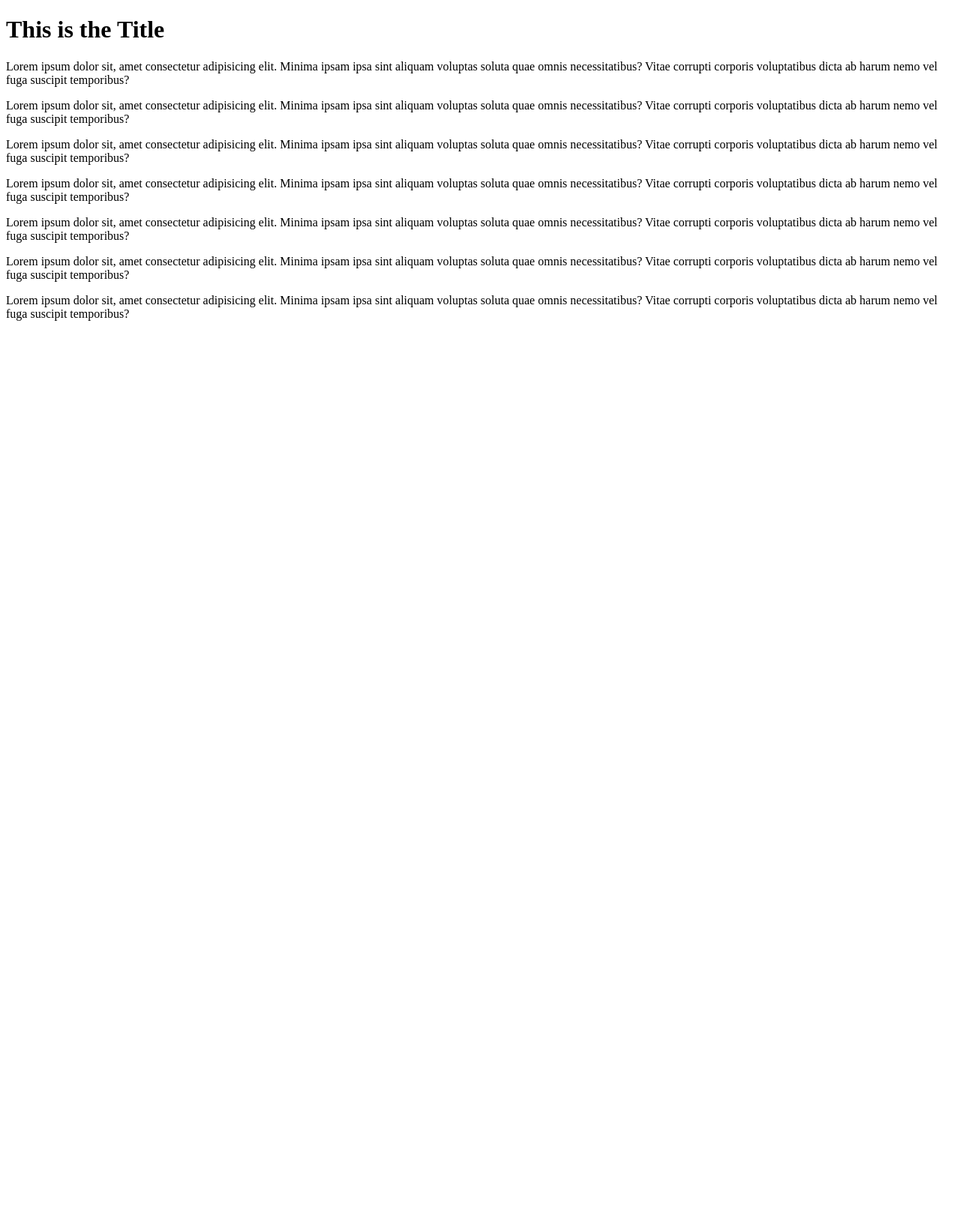
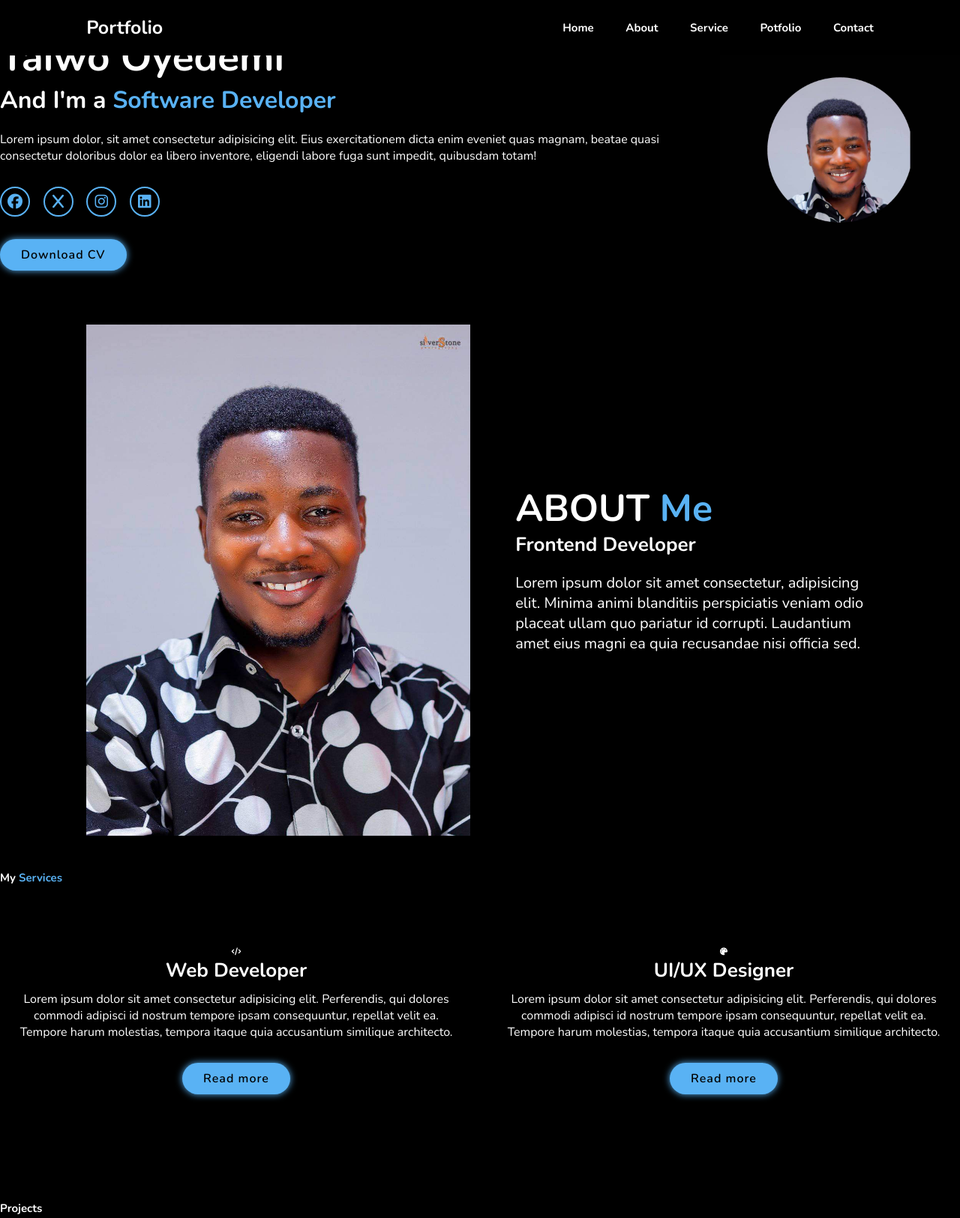
Before and after one commit to Tdiamond001/Sail, a plain HTML site: page index.html in a window 1280 px wide. Shown: the top 1625 px of the page at 75% size. Before the commit the page ends 800 px from the top, so only its background shows below. Drawn offline with nearby package versions, Linux system fonts and the light colour scheme.

Commit message:
Sail project- Potfolio

```diff
--- /dev/null
+++ b/index.css
@@ -0,0 +1,272 @@
+
+@import url('https://fonts.googleapis.com/css2?family=Nunito:ital,wght@0,200..1000;1,200..1000&display=swap');
+
+*{
+    margin: 0;
+    padding: 0;
+    box-sizing: border-box;
+    text-decoration: none;
+    outline: none;
+    border: none;
+    outline: none;
+    scroll-behavior: smooth;
+    font-family: "Nunito", sans-serif;
+}
+
+:root {
+    --bg-colour: rgb(0, 0, 0);
+    --snd-bg-color:rgb(0, 0, 0);
+    --text-colour: white;
+    --main-color:#59B2f4;
+}
+
+html{
+    font-size: 62.5%;
+    overflow-x: hidden;
+}
+
+body{
+    background: #000;
+    color: white;
+}
+
+section{
+    min-height: 100vh;
+    padding:100rem 9% 2rem;
+}
+
+.header{
+    position: fixed;
+    left: 0;
+    top: 0;
+    width: 100%;
+    padding: 2rem 9%;
+    background: var(--bg-colour);
+    display: flex;
+    justify-content: space-between;
+    align-items: center;
+    z-index: 100;
+}
+
+.logo{
+    font-size: 2.5rem;
+    color: var(--text-colour);
+    font-weight: 700;
+    cursor: default;
+}
+
+.navbar a {
+    font-size: 1.5rem;
+    color: var(--text-colour);
+    margin-left: 4rem;
+    font-weight: 700;
+}
+
+.navbar a:hover{
+    color: var(--text-colour);
+}
+
+.navbar a:active{
+    color: var(--text-colour);
+}
+
+#menu-icon{
+    font-size: 3.6rem;
+    color: var(--text-colour);
+    display: none;
+}
+
+.home{
+    display: flex;
+    justify-content: center;
+    align-items: center;
+}
+
+.home-content h3{
+    font-size: 3.2rem;
+    font-weight: 700;
+}
+
+.home-content h3:nth-of-type(2){
+margin-bottom: 2rem;
+}
+
+span{
+    color: var(--main-color);
+}
+
+.home p{
+    font-size: 1.6rem;
+}
+
+.home-content h1{
+    font-size: 5.3em;
+    font-weight: 700;
+    line-height: 1.3;
+}
+
+.home-img img {
+    width: 25vw;
+    animation: floatImage 4s ease-in-out infinite;
+    display: block;
+    margin: 0;
+}
+
+@keyframes floatImage {
+    0% {
+        transform: translateY(0);
+    }
+    50% {
+        transform: translateY(4rem);
+    }
+    100%{
+        transform: translateY(0);
+    }
+}
+
+.social-media a{
+    display: inline-flex;
+    justify-content: center;
+    align-items: center;
+    width: 4rem;
+    height:4rem ;
+    background: transparent;
+    border: .2rem solid var(--main-color);
+    border-radius: 50%;
+    font-size: 2rem;
+    color: var(--main-color);
+    margin: 3rem 1.5rem 3rem 0;
+    transition: .5s ease ;
+}
+
+.social-media a:hover{
+    background: var(--main-color);
+    color: var(--snd-bg-color);
+    box-shadow: 0 0 1rem var(--main-color);
+}
+
+.btn{
+    display: inline-block;
+    padding: 1rem 2.8rem;
+    background: var(--main-color);
+    border-radius: 4rem;
+    box-shadow: 0 0 1rem var(--main-color);
+    font-size: 1.6rem;
+    color: var(--bg-colour);
+    letter-spacing: .1rem;
+    font-weight: 600;
+    transition: .5s ease;
+}
+
+.btn:hover{
+    box-shadow: none;
+}
+
+section {
+    min-height: 100vh;
+    padding: 5rem 9% 2rem;
+}
+
+.about{
+    display: flex;
+    justify-content: center;
+    align-items: center;
+    gap: 2rem;
+    background: var(--snd-bg-color);
+}
+
+.about-img img{
+    width: 40vw;
+}
+
+.about-content .heading{
+
+    font-size: 5rem;
+}
+
+.about-content{
+    margin-left: 40px;
+
+}
+
+.about-content h2{
+    text-align: left;
+    line-height: 1.2;
+}
+
+.about-content h3{
+    font-size: 2.6rem;
+}
+
+.about-content p{
+    font-size: 2rem;
+    margin: 2rem 0 3rem;
+}
+
+.service h2{
+    margin-bottom: 5rem;
+}
+
+.service-container{
+    display: flex;
+    justify-content: center;
+    align-items: center;
+    flex-wrap: wrap;
+    gap: 2rem;
+}
+
+.service-container .service-box{
+    flex: 1 1 30rem;
+    background: var(--snd-bg-color);
+    padding: 3rem 2rem 4rem;
+    text-align: center;
+    border-radius: 2rem;
+    border: .2rem solid var(--bg-colour);
+    transition: .5s ease;
+}
+
+.service-container .service-box:hover{
+    border-color: var(--main-color);
+    transform: scale(1.02s);
+}
+
+.service-box i{
+    font-size: 2.6;
+}
+
+
+.service-box h3{
+    font-size: 2.6rem;
+}
+
+.service-box p{
+    font-size: 1.6rem;
+    margin: 1rem 0 3rem;
+}
+
+.service-container{
+    padding: 0 0 10rem;
+    justify-content: space-between;
+}
+
+.portfolio {
+    background: var(--snd-bg-color);
+}
+
+.portfolio h2{
+    margin-bottom: 4rem;
+}
+.portfolio-container{
+    display: grid;
+    grid-template-columns: repeat(3, 1fr);
+    align-items: center;
+    gap: 2.5rem;
+}
+
+.portfolio-container .portfolio-box{
+    position: relative;
+    border-radius: 2rem;
+    box-shadow: 0 0 1rem var(--bg-colour);
+    overflow: scroll;
+    scrollbar-width: none;
+}
--- a/index.html
+++ b/index.html
@@ -3,18 +3,137 @@
 <head>
     <meta charset="UTF-8">
     <meta name="viewport" content="width=device-width, initial-scale=1.0">
+    <link rel="stylesheet" href="index.css">
     <title>Document</title>
+    <link rel="stylesheet" href="https://cdnjs.cloudflare.com/ajax/libs/font-awesome/6.6.0/css/all.min.css" integrity="sha512-Kc323vGBEqzTmouAECnVceyQqyqdsSiqLQISBL29aUW4U/M7pSPA/gEUZQqv1cwx4OnYxTxve5UMg5GT6L4JJg==" crossorigin="anonymous" referrerpolicy="no-referrer" />
+    <link rel="preconnect" href="https://fonts.googleapis.com">
+<link rel="preconnect" href="https://fonts.gstatic.com" crossorigin>
+<link href="https://fonts.googleapis.com/css2?family=Nunito:ital,wght@0,200..1000;1,200..1000&display=swap" rel="stylesheet">
 </head>
 <body>
-    <div>
-        <h1>This is the Title</h1>
-        <p>Lorem ipsum dolor sit, amet consectetur adipisicing elit. Minima ipsam ipsa sint aliquam voluptas soluta quae omnis necessitatibus? Vitae corrupti corporis voluptatibus dicta ab harum nemo vel fuga suscipit temporibus?</p>
-        <p>Lorem ipsum dolor sit, amet consectetur adipisicing elit. Minima ipsam ipsa sint aliquam voluptas soluta quae omnis necessitatibus? Vitae corrupti corporis voluptatibus dicta ab harum nemo vel fuga suscipit temporibus?</p>
-        <p>Lorem ipsum dolor sit, amet consectetur adipisicing elit. Minima ipsam ipsa sint aliquam voluptas soluta quae omnis necessitatibus? Vitae corrupti corporis voluptatibus dicta ab harum nemo vel fuga suscipit temporibus?</p>
-        <p>Lorem ipsum dolor sit, amet consectetur adipisicing elit. Minima ipsam ipsa sint aliquam voluptas soluta quae omnis necessitatibus? Vitae corrupti corporis voluptatibus dicta ab harum nemo vel fuga suscipit temporibus?</p>
-        <p>Lorem ipsum dolor sit, amet consectetur adipisicing elit. Minima ipsam ipsa sint aliquam voluptas soluta quae omnis necessitatibus? Vitae corrupti corporis voluptatibus dicta ab harum nemo vel fuga suscipit temporibus?</p>
-        <p>Lorem ipsum dolor sit, amet consectetur adipisicing elit. Minima ipsam ipsa sint aliquam voluptas soluta quae omnis necessitatibus? Vitae corrupti corporis voluptatibus dicta ab harum nemo vel fuga suscipit temporibus?</p>
-        <p>Lorem ipsum dolor sit, amet consectetur adipisicing elit. Minima ipsam ipsa sint aliquam voluptas soluta quae omnis necessitatibus? Vitae corrupti corporis voluptatibus dicta ab harum nemo vel fuga suscipit temporibus?</p>
-    </div>
+
+    <header class="header">
+            <a href="#" class="logo">Portfolio</a>
+
+            <i class="fa-solid fa-bars" id="menu-icon"></i>
+
+        <nav class="navbar">
+            <a href="#home" class="active">Home</a>
+            <a href="#about">About</a>
+            <a href="#service">Service</a>
+            <a href="#portfolio">Potfolio</a>
+            <a href="#Contact">Contact</a>
+        </nav>
+
+
+    </header>
+
+    <selection class="home" id="home">
+        <div class="home-content">
+
+            <h3>Hi,Myself</h3>
+            <h1>Taiwo Oyedemi</h1>
+            <h3>And I'm a <span>Software Developer</span></h3>
+            <p>Lorem ipsum dolor, sit amet consectetur adipisicing elit. Eius exercitationem dicta enim eveniet quas magnam, beatae quasi consectetur doloribus dolor ea libero inventore, eligendi labore fuga sunt impedit, quibusdam totam!</p>
+                <div class="social-media">
+                    <a href="#"><i class="fa-brands fa-facebook"></i></a>
+                    <a href="#"><i class="fa-brands fa-x"></i></a>
+                    <a href="#"><i class="fa-brands fa-instagram"></i></a>
+                    <a href="#"><i class="fa-brands fa-linkedin"></i></a>
+                </div>
+            <a href="#" class="btn"> Download  CV</a>
+        </div>
+
+        <div class="home-img">
+            <img src="img/shortimage of me.jpg" alt="">
+        </div>
+
+    </selection>
+
+    <!-- ABOUT  ME  -->
+     <section class="about" id="about">
+        <div  class="about-img">
+            <img src="img/FB_IMG_1723525851864.jpg" alt="">
+        </div>
+
+        <div class="about-content">
+            <h2 class="heading">ABOUT <span>Me</span></h2>
+            <h3>Frontend Developer</h3>
+            <p>Lorem ipsum dolor sit amet consectetur, adipisicing elit. Minima animi blanditiis perspiciatis veniam odio placeat ullam quo pariatur id corrupti. Laudantium amet eius magni ea quia recusandae nisi officia sed.</p>
+        </div>
+     </section>
+
+     <!-- Service -->
+
+     <selection class="service" id="service">
+        <h2 class="heading">My <span>Services</span></h2>
+
+        <div class="service-container">
+            <div class="service-box">
+                <i class="fa-solid fa-code"></i>
+                <h3>Web Developer</h3>
+                <p>Lorem ipsum dolor sit amet consectetur adipisicing elit. Perferendis, qui dolores commodi adipisci id nostrum tempore ipsam consequuntur, repellat velit ea. Tempore harum molestias, tempora itaque quia accusantium similique architecto.</p>
+                <a href="#" class="btn">Read more</a>
+            </div>
+
+            <div class="service-box">
+                <i class="fa-solid fa-palette"></i>
+                <h3>UI/UX Designer</h3>
+                <p>Lorem ipsum dolor sit amet consectetur adipisicing elit. Perferendis, qui dolores commodi adipisci id nostrum tempore ipsam consequuntur, repellat velit ea. Tempore harum molestias, tempora itaque quia accusantium similique architecto.</p>
+                <a href="#" class="btn">Read more</a>
+            </div>
+        </div>
+     </selection>
+     <selection class="portfolio" id="portfolio">
+
+        <h2 class="heading">Projects</h2>
+
+        <div class="portfolio-container">
+            <div class="portfolio-box">
+                <img src="img/SYSTEMCODE.jpeg" alt="">
+                <h2>Web Design</h2>
+                <p>Lorem ipsum dolor sit amet consectetur adipisicing</p>
+                <i class="fa-solid fa-up-right-from-square"></i>
+            </div>
+
+            <div class="portfolio-box">
+                <img src="img/SYSTEMCODE.jpeg" alt="">
+                <h2>Web Design</h2>
+                <p>Lorem ipsum dolor sit amet consectetur adipisicing</p>
+                <i class="fa-solid fa-up-right-from-square"></i>
+            </div>
+            <div class="portfolio-box">
+                <img src="img/SYSTEMCODE.jpeg" alt="">
+                <h2>Web Design</h2>
+                <p>Lorem ipsum dolor sit amet consectetur adipisicing</p>
+                <i class="fa-solid fa-up-right-from-square"></i>
+            </div>
+            <div class="portfolio-box">
+                <img src="img/SYSTEMCODE.jpeg" alt="">
+                <h2>Web Design</h2>
+                <p>Lorem ipsum dolor sit amet consectetur adipisicing</p>
+                <i class="fa-solid fa-up-right-from-square"></i>
+            </div>
+            <div class="portfolio-box">
+                <img src="img/SYSTEMCODE.jpeg" alt="">
+                <h2>Web Design</h2>
+                <p>Lorem ipsum dolor sit amet consectetur adipisicing</p>
+                <i class="fa-solid fa-up-right-from-square"></i>
+            </div>
+            <div class="portfolio-box">
+                <img src="img/SYSTEMCODE.jpeg" alt="">
+                <h2>Web Design</h2>
+                <p>Lorem ipsum dolor sit amet consectetur adipisicing</p>
+                <i class="fa-solid fa-up-right-from-square"></i>
+            </div>
+        </div>
+
+
+
+
+
+     </selection>
+
+    <script src="portfolio.js"></script>
 </body>
 </html>
```
Also changed, not shown: img/FB_IMG_1723525851864.jpg (added), img/SYSTEMCODE.jpeg (added), img/shortimage of me.jpg (added).
